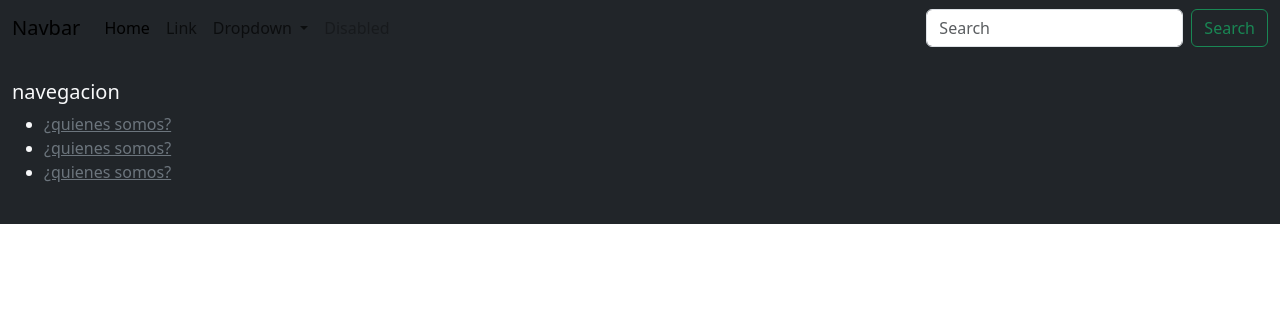
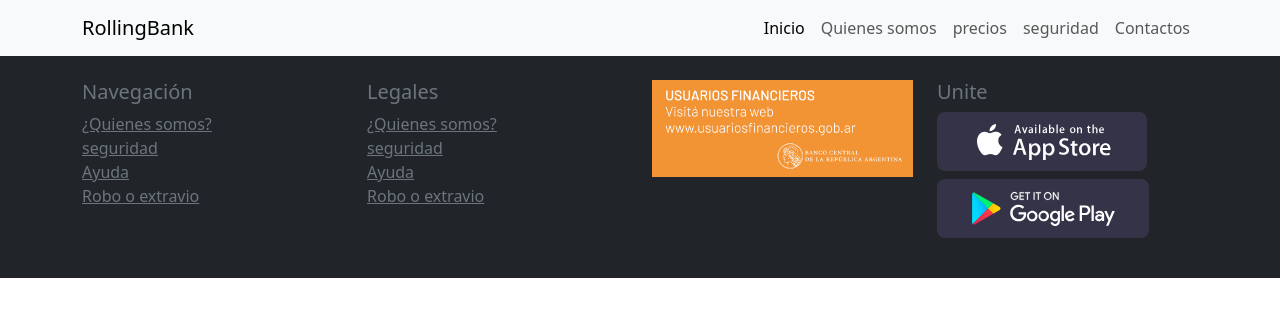
Before and after one commit to elFiol/rolingBank-C73i, a plain HTML site: page index.html in a window 1280 px wide. Drawn offline with nearby package versions, Linux system fonts and the light colour scheme.

Commit message:
solucionamos todo por que no pude hacer todo el codigo

```diff
--- a/index.html
+++ b/index.html
@@ -2,17 +2,21 @@
 <html lang="es">
   <head>
     <meta charset="UTF-8" />
-    <meta http-equiv="X-UA-Compatible" content="IE=edge" />
     <meta name="viewport" content="width=device-width, initial-scale=1.0" />
+    <link
+      href="https://cdn.jsdelivr.net/npm/bootstrap@5.3.2/dist/css/bootstrap.min.css"
+      rel="stylesheet"
+      integrity="sha384-T3c6CoIi6uLrA9TneNEoa7RxnatzjcDSCmG1MXxSR1GAsXEV/Dwwykc2MPK8M2HN"
+      crossorigin="anonymous"
+    />
     <link rel="stylesheet" href="./css/style.css" />
-    <link rel="stylesheet" href="./css/bootstrap.min.css" />
-    <title>Roling bank</title>
+    <title>RollingBank</title>
   </head>
   <body>
     <header>
-      <nav class="navbar navbar-expand-lg bg-dark text-light">
-        <div class="container-fluid">
-          <a class="navbar-brand" href="#">Navbar</a>
+      <nav class="navbar navbar-expand-lg bg-body-tertiary">
+        <div class="container">
+          <a class="navbar-brand" href="index.html">RollingBank</a>
           <button
             class="navbar-toggler"
             type="button"
@@ -25,57 +29,101 @@
             <span class="navbar-toggler-icon"></span>
           </button>
           <div class="collapse navbar-collapse" id="navbarSupportedContent">
-            <ul class="navbar-nav me-auto mb-2 mb-lg-0">
+            <ul class="navbar-nav ms-auto mb-2 mb-lg-0">
               <li class="nav-item">
-                <a class="nav-link active" aria-current="page" href="#">Home</a>
+                <a class="nav-link active" aria-current="page" href="index.html"
+                  >Inicio</a
+                >
               </li>
               <li class="nav-item">
-                <a class="nav-link" href="#">Link</a>
-              </li>
-              <li class="nav-item dropdown">
-                <a
-                  class="nav-link dropdown-toggle"
-                  href="#"
-                  role="button"
-                  data-bs-toggle="dropdown"
-                  aria-expanded="false"
+                <a class="nav-link" href="./pages/quienesSomos.html"
+                  >Quienes somos</a
                 >
-                  Dropdown
-                </a>
-                <ul class="dropdown-menu">
-                  <li><a class="dropdown-item" href="#">bancos</a></li>
-                  <li><a class="dropdown-item" href="#">nosotros</a></li>
-                </ul>
               </li>
               <li class="nav-item">
-                <a class="nav-link disabled" aria-disabled="true">Disabled</a>
+                <a class="nav-link" href="./pages/precios.html">precios</a>
+              </li>
+              <li class="nav-item">
+                <a class="nav-link" href="./pages/seguridad.html">seguridad</a>
+              </li>
+              <li class="nav-item">
+                <a class="nav-link" href="./pages/error404.html">Contactos</a>
               </li>
             </ul>
-            <form class="d-flex" role="search">
-              <input
-                class="form-control me-2"
-                type="search"
-                placeholder="Search"
-                aria-label="Search"
-              />
-              <button class="btn btn-outline-success" type="submit">
-                Search
-              </button>
-            </form>
           </div>
         </div>
       </nav>
     </header>
     <main></main>
-    <footer class="bg-dark text-light py-4 container-fluid">
-      <div class="row">
-        <div class=" col-md-6 col-lg-3">
-          <h5>navegacion</h5>
-          <ul>
-            <li><a href="./pages/error404.html" class="link-secondary">¿quienes somos?</a></li>
-            <li><a href="./pages/error404.html" class="link-secondary">¿quienes somos?</a></li>
-            <li><a href="./pages/error404.html" class="link-secondary">¿quienes somos?</a></li>
-          </ul>
+    <footer class="bg-dark text-secondary py-4">
+      <div class="container">
+        <div class="row">
+          <div class="col-md-6 col-lg-3 mb-3">
+            <h5>Navegación</h5>
+            <ul class="list-unstyled">
+              <li>
+                <a href="./pages/error404.html" class="link-secondary"
+                  >¿Quienes somos?</a
+                >
+              </li>
+              <li>
+                <a href="./pages/error404.html" class="link-secondary"
+                  >seguridad</a
+                >
+              </li>
+              <li>
+                <a href="./pages/error404.html" class="link-secondary">Ayuda</a>
+              </li>
+              <li>
+                <a href="./pages/error404.html" class="link-secondary"
+                  >Robo o extravio</a
+                >
+              </li>
+            </ul>
+          </div>
+          <div class="col-md-6 col-lg-3 mb-3">
+            <h5>Legales</h5>
+            <ul class="list-unstyled">
+              <li>
+                <a href="./pages/error404.html" class="link-secondary"
+                  >¿Quienes somos?</a
+                >
+              </li>
+              <li>
+                <a href="./pages/error404.html" class="link-secondary"
+                  >seguridad</a
+                >
+              </li>
+              <li>
+                <a href="./pages/error404.html" class="link-secondary">Ayuda</a>
+              </li>
+              <li>
+                <a href="./pages/error404.html" class="link-secondary"
+                  >Robo o extravio</a
+                >
+              </li>
+            </ul>
+          </div>
+          <div class="col-md-6 col-lg-3 mb-3">
+            <img
+              src="img/usuariosfinancieros.png"
+              alt="logo usuarios financieros"
+              class="img-fluid"
+            />
+          </div>
+          <div class="col-md-6 col-lg-3 mb-3">
+            <h5>Unite</h5>
+            <img
+              src="img/badge-apple-store.svg"
+              alt="logo apple store"
+              class="img-fluid mb-2"
+            />
+            <img
+              src="img/google-play-badge-bb.svg"
+              alt="logo google play"
+              class="img-fluid"
+            />
+          </div>
         </div>
       </div>
     </footer>
```
Also changed, not shown: pages/precios.html (added), pages/quienesSomos.html (added), pages/seguridad.html (added).
